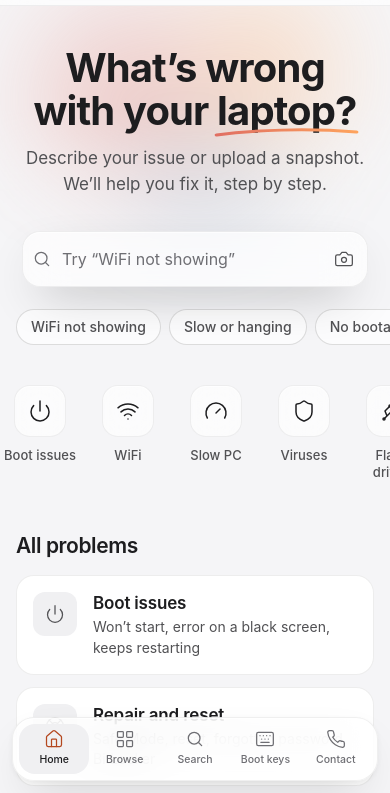
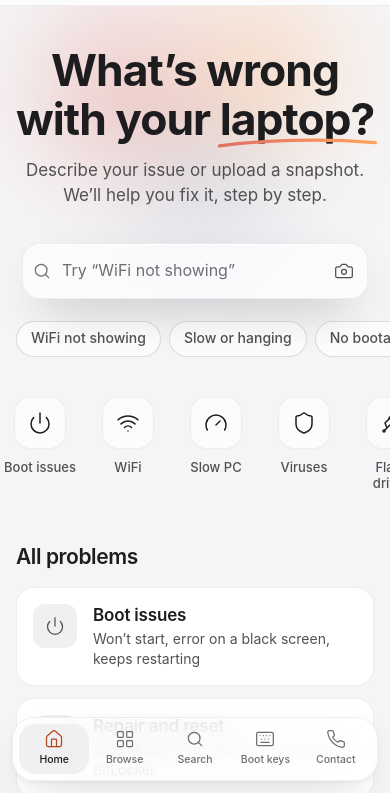
Before and after one commit to okb-123/qwickfix, a plain HTML site: page index.html in a window 390 px wide. Shown: the part 51-844 px from the top of the page. Drawn offline with Linux system fonts and the light colour scheme.

Commit message:
Keep the hero headline on two lines on phones
Each half of the headline stays together and scales with screen width,
and the caption lines are balanced.

Co-Authored-By: Claude Opus 5.5 <noreply@anthropic.com>

```diff
--- a/app.js
+++ b/app.js
@@ -619,7 +619,7 @@ function viewHome() {
     <section class="hero">
       <div class="hero-glow" aria-hidden="true"></div>
       <div class="wrap hero-inner">
-        <h1 class="t-hero">What’s wrong with your <span class="swoosh">laptop?${SWOOSH}</span></h1>
+        <h1 class="t-hero"><span class="hl">What’s wrong</span> <span class="hl">with your <span class="swoosh">laptop?${SWOOSH}</span></span></h1>
         <p class="t-lede">Describe your issue or upload a snapshot. We’ll help you fix it, step by step.</p>
         <div id="heroSearch"></div>
         <div class="try">${POPULAR.map(id => `<a class="chip" href="#/p/${id}">${esc(SHORT[id])}</a>`).join('')}</div>
--- a/index.html
+++ b/index.html
@@ -195,12 +195,12 @@
     filter: blur(48px);
     -webkit-mask-image: linear-gradient(180deg, #000 40%, transparent 92%); mask-image: linear-gradient(180deg, #000 40%, transparent 92%); }
   .hero-inner { max-width: 760px; margin: 0 auto; text-align: center; }
-  .hero .t-hero { text-wrap: balance; }
+  .hero .t-hero .hl { display: inline-block; white-space: nowrap; }
   .swoosh { position: relative; white-space: nowrap; display: inline-block; }
   .swoosh svg { position: absolute; left: -2%; right: -2%; width: 104%; bottom: -0.16em; height: 0.3em; overflow: visible; }
   .swoosh path { stroke-dasharray: 260; stroke-dashoffset: 260; animation: draw 900ms 250ms var(--ease) forwards; }
   @keyframes draw { to { stroke-dashoffset: 0; } }
-  .hero .t-lede { margin: 20px auto 0; max-width: 34rem; }
+  .hero .t-lede { margin: 20px auto 0; max-width: 34rem; text-wrap: balance; }
   .hero .search { margin: 36px auto 0; max-width: 680px; }
   .try { margin-top: 16px; display: flex; flex-wrap: wrap; justify-content: center; align-items: center; gap: 8px; }
   .try-left { justify-content: flex-start; margin-top: 20px; }
@@ -495,7 +495,7 @@
   }
   @media (max-width: 640px) {
     .wrap { padding: 0 16px; }
-    .t-hero { font-size: 40px; line-height: 1.08; letter-spacing: -0.022em; }
+    .t-hero { font-size: clamp(28px, calc(12.4vw - 4px), 46px); line-height: 1.1; letter-spacing: -0.022em; }
     .t-title { font-size: 30px; }
     .t-section { font-size: 21px; }
     .t-lede { font-size: 17px; }
```
